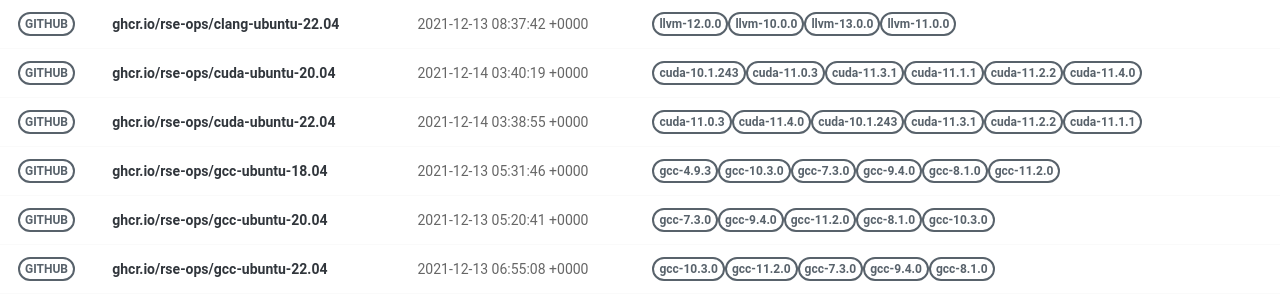
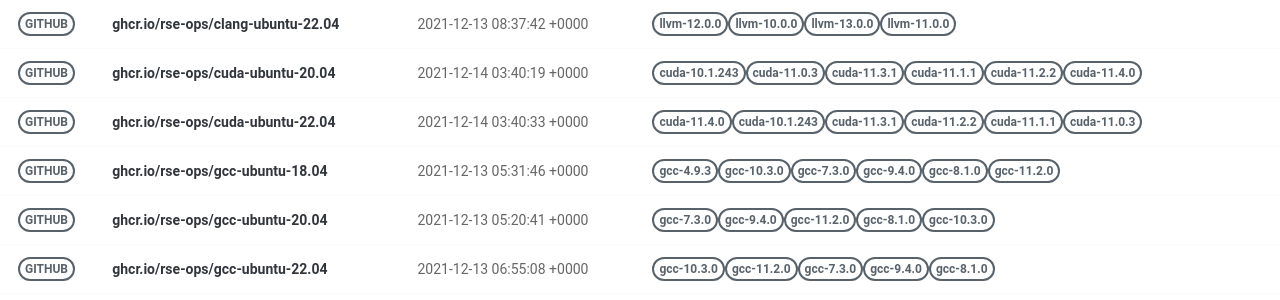
Before and after one commit to rse-ops/docker-images, a Jekyll site: the page built from pages/index.md, in a window 1280 px wide. Shown: the part 228-528 px from the top of the page. Built offline with Jekyll 4.4.1, drawn with Linux system fonts in a browser that asks for light colours; nearby versions of some CDN libraries.

Commit message:
Automated push to update library 2021-12-14

```diff
--- a/_library/ghcr.io-rse-ops-cuda-ubuntu-22.04.md
+++ b/_library/ghcr.io-rse-ops-cuda-ubuntu-22.04.md
@@ -1,14 +1,11 @@
 ---
 layout: container
 name: ghcr.io/rse-ops/cuda-ubuntu-22.04
-updated_at: 2021-12-14 03:38:55.136997
+updated_at: 2021-12-14 03:40:33.470499
 
 
 container_url: https://github.com/orgs/rse-ops/packages/container/package/cuda-ubuntu-22.04
 versions:
- - tag: cuda-11.0.3
-   dockerfile: https://github.com/rse-ops/docker-images/blob/main/ubuntu/cuda/Dockerfile
-   manifest: https://crane.ggcr.dev/manifest/ghcr.io/rse-ops/cuda-ubuntu-22.04:cuda-11.0.3
  - tag: cuda-11.4.0
    dockerfile: https://github.com/rse-ops/docker-images/blob/main/ubuntu/cuda/Dockerfile
    manifest: https://crane.ggcr.dev/manifest/ghcr.io/rse-ops/cuda-ubuntu-22.04:cuda-11.4.0
```
Also changed, not shown: other parts of _library/ghcr.io-rse-ops-cuda-ubuntu-22.04.md (+3 -0 lines).
